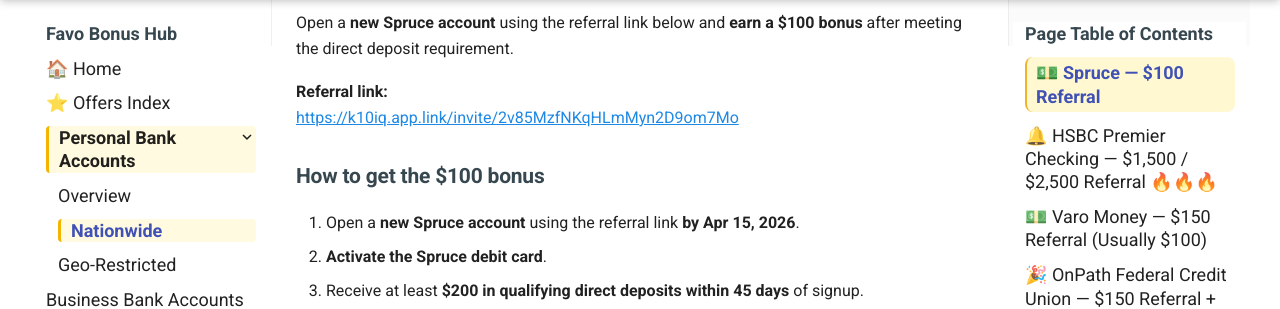
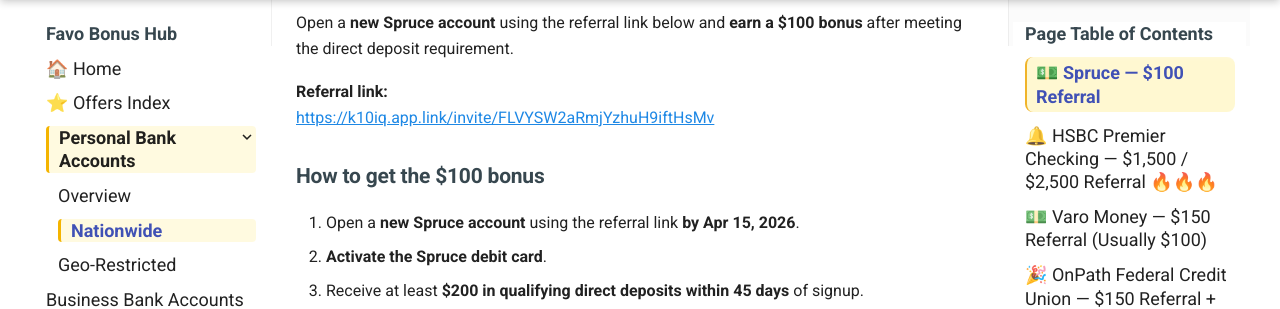
Before and after one commit to whispersofzephyr/favolinkhub-site, an MkDocs documentation site: the page built from docs/personal-bank-nationwide.md, in a window 1280 px wide and 900 px high, scrolled down 405 px. Shown: the part 152-461 px from the top of the window. Built offline with MkDocs 1.6.1 and Material for MkDocs 9.7.7, drawn with Linux system fonts in a browser that asks for light colours; part of the change alters nothing that is shown.

Commit message:
Update personal-bank-nationwide.md

```diff
--- a/docs/personal-bank-nationwide.md
+++ b/docs/personal-bank-nationwide.md
@@ -13,7 +13,7 @@ For offers that are limited to specific states (e.g. Colorado), see:
 Open a **new Spruce account** using the referral link below and **earn a $100 bonus** after meeting the direct deposit requirement.
 
 **Referral link:**
-[https://k10iq.app.link/invite/2v85MzfNKqHLmMyn2D9om7Mo](https://k10iq.app.link/invite/2v85MzfNKqHLmMyn2D9om7Mo)
+[https://k10iq.app.link/invite/FLVYSW2aRmjYzhuH9iftHsMv](https://k10iq.app.link/invite/FLVYSW2aRmjYzhuH9iftHsMv)
 
 ### How to get the $100 bonus
 1. Open a **new Spruce account** using the referral link **by Apr 15, 2026**.
```
